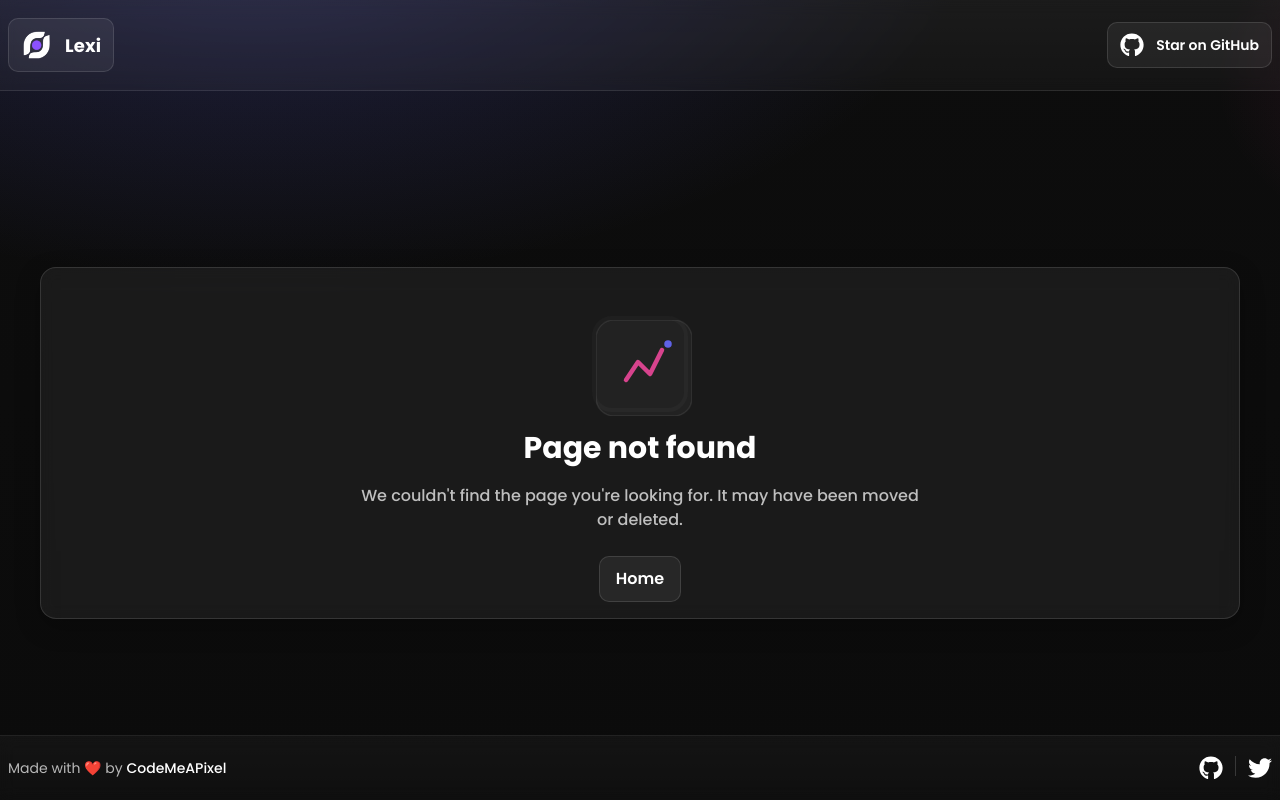
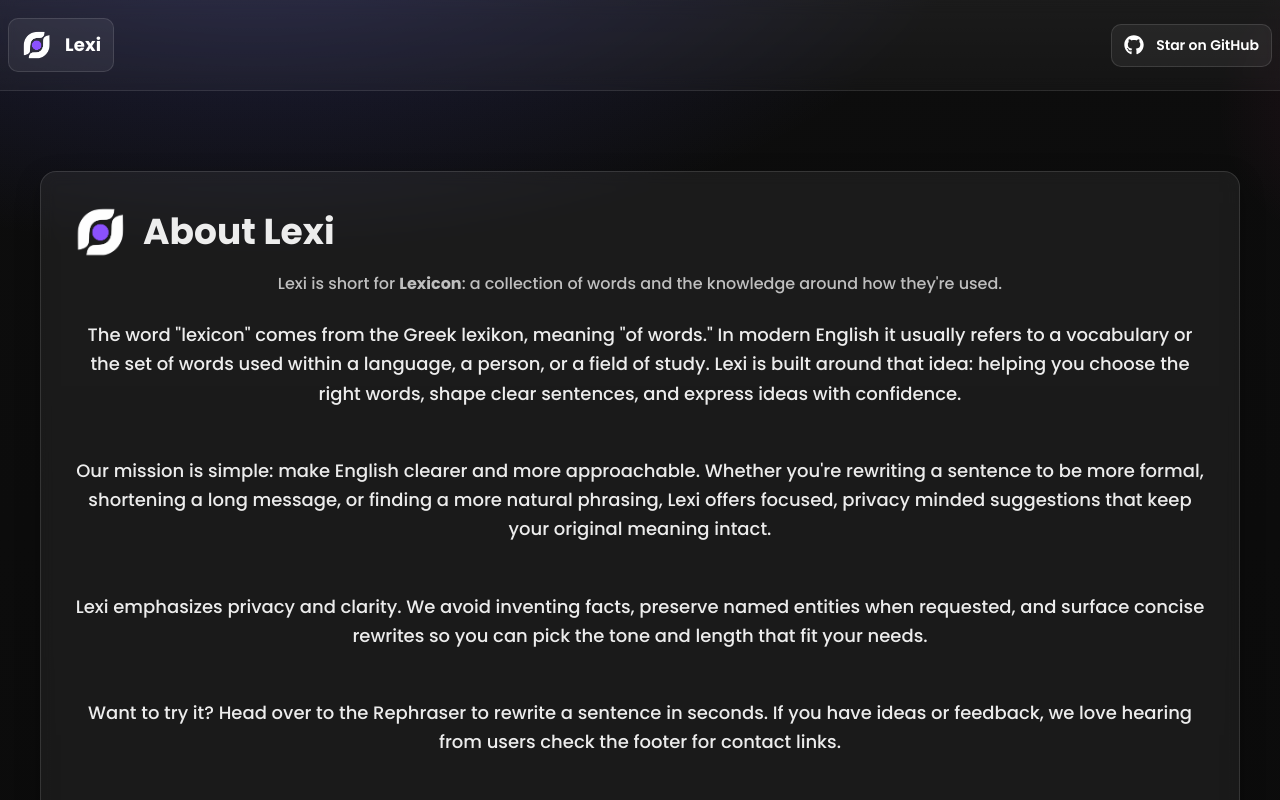
Before and after one commit to CodeMeAPixel/Lexi, a Next.js app: page /about in a window 1280 px wide. Before the commit this address had no page. Shown: the top 800 px of the page. Built offline with nearby package versions, Linux system fonts and the light colour scheme.

Commit message:
add stuff and things

```diff
--- /dev/null
+++ b/src/app/about/layout.tsx
@@ -0,0 +1,10 @@
+import type { Metadata } from 'next';
+
+export const metadata: Metadata = {
+    title: 'About',
+    description: 'Learn more about Lexi, its features and capabilities and how it can help you.',
+}
+
+export default function AboutLayout({ children }: { children: React.ReactNode }) {
+    return children;
+}
--- /dev/null
+++ b/src/app/about/page.tsx
@@ -0,0 +1,54 @@
+import React from "react";
+import Link from "next/link";
+import Image from "next/image";
+import { HiMiniSparkles } from "react-icons/hi2";
+
+export default function AboutPage() {
+    return (
+        <main className="panel-wide">
+            <section className="p-32 mb-20 glass-panel" style={{ padding: 32 }}>
+                <div style={{ display: "flex", alignItems: "center", gap: 14 }}>
+                    <Image src="/logo.png" alt="Lexi logo" width={56} height={56} />
+                    <h1 style={{ margin: 0 }} className="text-4xl font-bold">About Lexi</h1>
+                </div>
+
+                <p className="hero-sub" style={{ marginTop: 12 }}>
+                    Lexi is short for <strong>Lexicon</strong>: a collection of words and the knowledge around how they're used.
+                </p>
+
+                <div className="mt-6 text-lg leading-relaxed">
+                    <p>
+                        The word "lexicon" comes from the Greek lexikon, meaning "of words." In modern English it usually
+                        refers to a vocabulary or the set of words used within a language, a person, or a field of study.
+                        Lexi is built around that idea: helping you choose the right words, shape clear sentences, and
+                        express ideas with confidence.
+                    </p>
+
+                    <p className="mt-12">
+                        Our mission is simple: make English clearer and more approachable. Whether you're rewriting a sentence
+                        to be more formal, shortening a long message, or finding a more natural phrasing, Lexi offers
+                        focused, privacy minded suggestions that keep your original meaning intact.
+                    </p>
+
+                    <p className="mt-12">
+                        Lexi emphasizes privacy and clarity. We avoid inventing facts, preserve named entities when requested,
+                        and surface concise rewrites so you can pick the tone and length that fit your needs.
+                    </p>
+
+                    <p className="mt-12">
+                        Want to try it? Head over to the Rephraser to rewrite a sentence in seconds. If you have ideas or
+                        feedback, we love hearing from users check the footer for contact links.
+                    </p>
+                </div>
+
+                <div className="flex gap-12 mt-20">
+                    <Link href="/rephrase" className="btn-primary">
+                        <HiMiniSparkles size={18} />
+                        <span>Try the Rephraser</span>
+                    </Link>
+                    <Link href="/" className="btn-secondary">Back to Home</Link>
+                </div>
+            </section>
+        </main>
+    );
+}
--- a/src/app/layout.tsx
+++ b/src/app/layout.tsx
@@ -13,9 +13,56 @@ const poppins = Poppins({
 })
 
 export const metadata: Metadata = {
-  title: "Lexi",
-  description: "Rephrase sentences with the tone you want. Crisp results, streaming in real time.",
-};
+  title: {
+    default: "Lexi - AI Writing Assistant",
+    template: "%s - Lexi"
+  },
+  metadataBase: new URL("https://beta.lexiapp.space"),
+  keywords: ["AI", "Writing Assistant", "Rephrase", "Text Enhancement"],
+  description: "Your AI-powered writing assistant for rephrasing and enhancing text with ease.",
+  applicationName: "Lexi",
+  openGraph: {
+    siteName: "Lexi",
+    description: "Your AI-powered writing assistant for rephrasing and enhancing text with ease.",
+    images: ["/images/og.png"],
+    creators: ["@HeyLexicon", "@CodeMeAPixel"],
+    locale: "en-US",
+    url: "https://beta.lexiapp.space"
+  },
+  twitter: {
+    title: "Lexi",
+    description: "Your AI-powered writing assistant for rephrasing and enhancing text with ease.",
+    images: "/images/og.png",
+    creator: "@CodeMeAPixel",
+    card: "summary_large_image",
+    site: "https://beta.lexiapp.space"
+  },
+  appleWebApp: {
+    statusBarStyle: "black-translucent",
+    title: "Lexi",
+  },
+  formatDetection: {
+    telephone: false,
+  },
+  icons: {
+    icon: "/favicon.ico",
+    shortcut: "/image.png",
+    apple: "/image.png"
+  },
+  robots: {
+    index: true,
+    follow: true,
+    googleBot: {
+      index: true,
+      follow: true,
+      "max-snippet": -1,
+      "max-video-preview": -1
+    }
+  },
+  other: {
+    "mobile-web-app-capable": "yes"
+  },
+}
 
 export default function RootLayout({
   children,
--- a/src/app/page.tsx
+++ b/src/app/page.tsx
@@ -19,12 +19,12 @@ export default function HomePage() {
           <div className="hero-copy">
             <div style={{ display: "flex", alignItems: "center", gap: 12 }}>
               <Image src="/logo.png" alt="Lexicon logo" width={56} height={56} />
-              <h1 style={{ margin: 0, fontSize: 48, lineHeight: 1.02 }}>Lexicon</h1>
+              <h1 style={{ margin: 0, fontSize: 48, lineHeight: 1.02 }}>Lexi</h1>
             </div>
             <p className="hero-sub" style={{ marginTop: 8 }}>Your personal English coach.</p>
 
             <p className="hero-lead" style={{ marginTop: 18 }}>
-              Rephrase sentences, practice English, and sharpen your writing with AI-powered suggestions tailored to tone and length. Learning tools and tests are coming soon.
+              Practice English, and sharpen your writing with AI powered suggestions.
             </p>
 
             <div style={{ display: "flex", gap: 12, marginTop: 18 }}>
@@ -32,7 +32,7 @@ export default function HomePage() {
                 <HiMiniSparkles size={18} />
                 <span>Try the Rephraser</span>
               </Link>
-              <Link href="/skills" className="btn-secondary" aria-disabled="true">Skills (coming soon)</Link>
+              <Link href="/about" className="btn-secondary" aria-disabled="true">Learn More</Link>
             </div>
           </div>
 
--- /dev/null
+++ b/src/app/rephrase/[result]/layout.tsx
@@ -0,0 +1,10 @@
+import type { Metadata } from 'next';
+
+export const metadata: Metadata = {
+    title: 'Rephraser Results',
+    description: 'View the results of your rephrased sentences here.',
+}
+
+export default function RephraseResultsLayout({ children }: { children: React.ReactNode }) {
+    return children;
+}
--- /dev/null
+++ b/src/app/rephrase/layout.tsx
@@ -0,0 +1,10 @@
+import type { Metadata } from 'next';
+
+export const metadata: Metadata = {
+    title: 'Sentence Rephraser',
+    description: 'Rephrase your sentences with ease using our AI-powered tool.',
+}
+
+export default function RephraseLayout({ children }: { children: React.ReactNode }) {
+    return children;
+}
--- a/src/components/core/Navbar.tsx
+++ b/src/components/core/Navbar.tsx
@@ -1,23 +1,112 @@
-import React from "react";
+"use client"
+
+import React, { useState } from "react";
 import Image from "next/image";
-import { FaGithub } from "react-icons/fa";
-import { FaInstagram } from "react-icons/fa";
+import { FaGithub, FaBars, FaTimes, FaHome, FaSyncAlt, FaInfoCircle, FaTwitter } from "react-icons/fa";
 import Link from "next/link";
 
 function Navbar() {
+  const [open, setOpen] = useState(false);
+
   return (
-    <div className="navbar">
-      <div style={{ display: "flex", alignItems: "center", gap: 10 }}>
-        <Link href="/" className="brand">
-          <Image alt="Logo" src="/logo.png" width={32} height={32} />
-          <span className="brand">Lexi</span>
-        </Link>
+    <nav className="relative z-50">
+      <div className="flex items-center justify-between px-4 py-3 navbar">
+        <div className="flex items-center gap-4">
+          <Link href="#" className="flex items-center gap-2 brand" onClick={() => setOpen((v) => !v)}>
+            <Image alt="Logo" src="/logo.png" width={32} height={32} />
+            <span className="text-lg font-semibold brand">Lexi</span>
+          </Link>
+        </div>
+
+        <div className="flex items-center gap-4">
+          <a target="_blank" rel="noreferrer" href="https://github.com/CodeMeAPixel/Lexi" aria-label="Github" className="flex items-center gap-2">
+            <FaGithub size={20} />
+            <span className="sm:hidden">Star on GitHub</span>
+          </a>
+        </div>
       </div>
-      <a target={"_blank"} rel="noreferrer" href="https://github.com/CodeMeAPixel/Lexi" aria-label="Github">
-        <FaGithub size={24} color="#fff" />
-        <span className="sm:hidden">Star on GitHub</span>
-      </a>
-    </div>
+
+      {/* Sidebar overlay for all screen sizes */}
+      {open && (
+        <div className="fixed inset-0 z-40 flex bg-grey-100/50 backdrop-blur-lg">
+          {/* backdrop */}
+          <button
+            aria-hidden={true}
+            onClick={() => setOpen(false)}
+            className="absolute bg-grey-80/50"
+            tabIndex={-1}
+          />
+
+          {/* sidebar */}
+          <aside className="flex flex-col h-full p-4 overflow-y-auto w-72 sm:w-80 glass-panel">
+            <div className="flex items-center justify-between glass-panel">
+              <div className="flex items-center gap-2 brand">
+                <Image alt="Logo" src="/logo.png" width={28} height={28} />
+                <span className="text-lg font-semibold brand">Lexi</span>
+              </div>
+              <button
+                aria-label="Close menu"
+                onClick={() => setOpen(false)}
+                className="p-2 rounded-md hover:bg-white/10 focus:outline-none focus:ring-2 focus:ring-offset-2 focus:ring-white"
+              >
+                <FaTimes />
+              </button>
+            </div>
+
+            <nav className="flex flex-col gap-2 mt-6">
+              <Link
+                href="/"
+                onClick={() => setOpen(false)}
+                className="flex items-center justify-start w-full gap-3 px-3 py-2 rounded hover:bg-white/5"
+              >
+                <FaHome size={16} />
+                <span>Home</span>
+              </Link>
+              <Link
+                href="/about"
+                onClick={() => setOpen(false)}
+                className="flex items-center justify-start w-full gap-3 px-3 py-2 rounded hover:bg-white/5"
+              >
+                <FaInfoCircle size={16} />
+                <span>About</span>
+              </Link>
+              <Link
+                href="/rephrase"
+                onClick={() => setOpen(false)}
+                className="flex items-center justify-start w-full gap-3 px-3 py-2 rounded hover:bg-white/5"
+              >
+                <FaSyncAlt size={16} />
+                <span>Rephrase</span>
+              </Link>
+            </nav>
+
+            {/* footer */}
+            <div className="pt-4 mt-auto border-t border-neutral-800">
+              <a
+                href="https://twitter.com/HeyLexicon"
+                target="_blank"
+                rel="noreferrer"
+                onClick={() => setOpen(false)}
+                className="flex items-center gap-2 px-3 py-2 rounded hover:bg-white/5"
+              >
+                <FaTwitter />
+                <span>Follow us on Twitter</span>
+              </a>
+              <a
+                href="https://github.com/CodeMeAPixel/Lexi"
+                target="_blank"
+                rel="noreferrer"
+                onClick={() => setOpen(false)}
+                className="flex items-center gap-2 px-3 py-2 rounded hover:bg-white/5"
+              >
+                <FaGithub />
+                <span>Star us on GitHub</span>
+              </a>
+            </div>
+          </aside>
+        </div>
+      )}
+    </nav>
   );
 }
 
```
Also changed, not shown: public/image.png (added).
